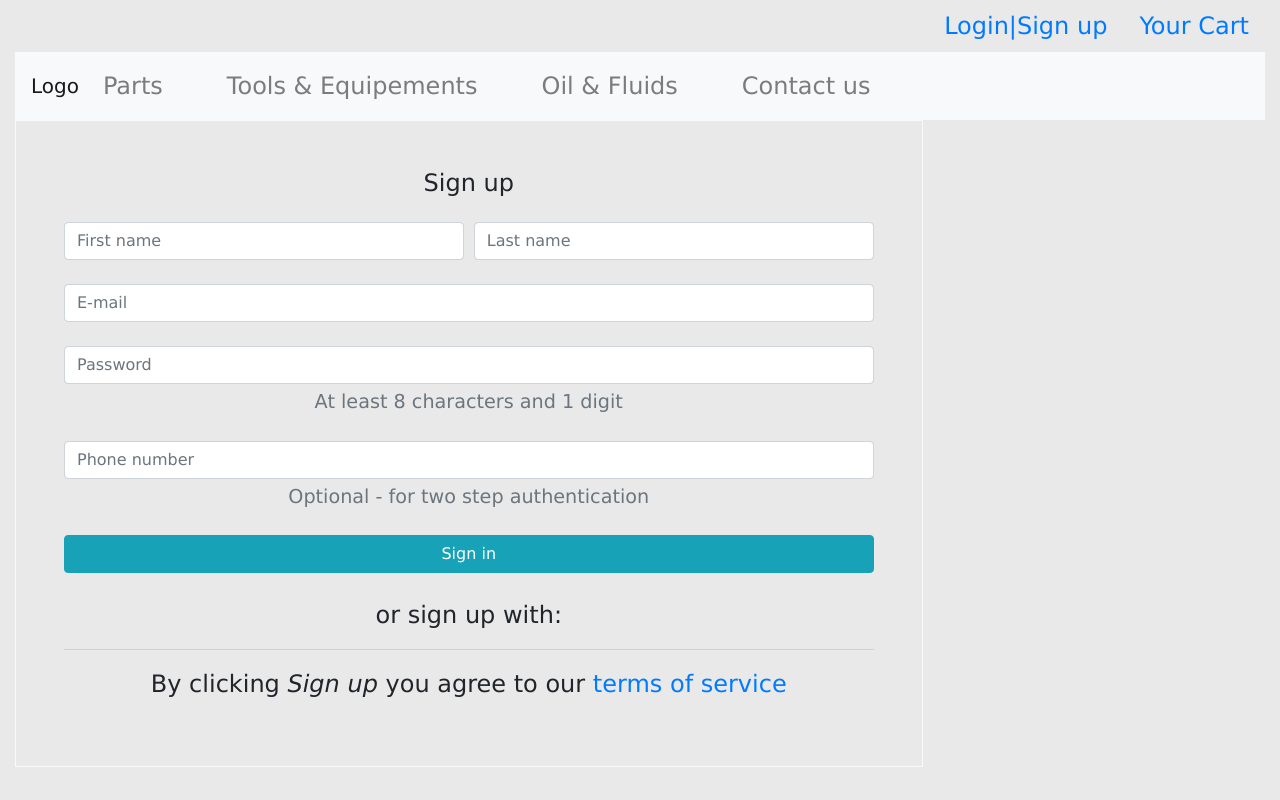
After one commit to khalidame/BrakeandGo, a PHP site: page /login.php in a window 1280 px wide. The commit adds this page. Run offline with PHP 8.4, Linux system fonts and the light colour scheme.

Commit message:
added new pages

```diff
--- a/Styles/Stylesheet.css
+++ b/Styles/Stylesheet.css
@@ -5,7 +5,7 @@ body {
 }
 body,
 html {
-  height: 95%;
+  height: 98%;
 }
 
 .container-body {
--- /dev/null
+++ b/contact.php
@@ -0,0 +1 @@
+<?php require_once 'includes/header.php' ?>
--- a/includes/header.php
+++ b/includes/header.php
@@ -15,7 +15,7 @@
 
     <ul class="nav justify-content-end">
       <li class="nav-item">
-        <a class="nav-link active" href="#">Login|Sign up</a>
+        <a class="nav-link active" href="login.php">Login|Sign up</a>
       </li>
       <li class="nav-item">
         <a class="nav-link" href="#">Your Cart</a>
@@ -26,24 +26,24 @@
 
 
     <nav class="navbar navbar-expand-lg navbar-light bg-light justify-content-center">
-      <a class="navbar-brand" href="#">Logo</a>
+      <a class="navbar-brand" href="index.php">Logo</a>
       <button class="navbar-toggler" type="button" data-toggle="collapse" data-target="#navbarSupportedContent" aria-controls="navbarSupportedContent" aria-expanded="false" aria-label="Toggle navigation">
         <span class="navbar-toggler-icon"></span>
       </button>
 
       <div class="collapse navbar-collapse" id="navbarSupportedContent">
         <ul class="navbar-nav mr-auto">
-          <li class="nav-item active">
-            <a class="nav-link mr-5" href="#">Parts </a>
+          <li class="nav-item">
+            <a class="nav-link mr-5" href="parts.php">Parts </a>
           </li>
           <li class="nav-item">
-            <a class="nav-link mr-5" href="#">Tools</a>
+            <a class="nav-link mr-5" href="tools.php">Tools & Equipements</a>
           </li>
           <li class="nav-item">
-            <a class="nav-link mr-5" href="#">Oil & Fluids</a>
+            <a class="nav-link mr-5" href="oil-fluid.php">Oil & Fluids</a>
           </li>
           <li class="nav-item">
-            <a class="nav-link mr-5" href="#">Contact us</a>
+            <a class="nav-link mr-5" href="contact.php">Contact us</a>
           </li>
         </ul>
       </div>
--- a/index.php
+++ b/index.php
@@ -10,7 +10,7 @@
 
 <body>
 
-    <div class="page-header" id="wrapper">
+    <div class="page-header">
 
         <?php require_once 'includes/header.php' ?>
     </div>
--- /dev/null
+++ b/login.php
@@ -0,0 +1,59 @@
+<?php require_once 'includes/header.php' ?>
+<div class="container-fluid">
+  <div class="row w-75">
+    <div class="col w-50">
+
+
+<form class="text-center border border-light p-5" action="#!">
+
+    <p class="h4 mb-4">Sign up</p>
+
+    <div class="form-row mb-4">
+        <div class="col">
+
+            <input type="text" id="defaultRegisterFormFirstName" class="form-control" placeholder="First name">
+        </div>
+        <div class="col">
+
+            <input type="text" id="defaultRegisterFormLastName" class="form-control" placeholder="Last name">
+        </div>
+    </div>
+
+
+    <input type="email" id="defaultRegisterFormEmail" class="form-control mb-4" placeholder="E-mail">
+
+    <input type="password" id="defaultRegisterFormPassword" class="form-control" placeholder="Password" aria-describedby="defaultRegisterFormPasswordHelpBlock">
+    <small id="defaultRegisterFormPasswordHelpBlock" class="form-text text-muted mb-4">
+        At least 8 characters and 1 digit
+    </small>
+
+
+    <input type="text" id="defaultRegisterPhonePassword" class="form-control" placeholder="Phone number" aria-describedby="defaultRegisterFormPhoneHelpBlock">
+    <small id="defaultRegisterFormPhoneHelpBlock" class="form-text text-muted mb-4">
+        Optional - for two step authentication
+    </small>
+
+
+
+
+    <button class="btn btn-info my-4 btn-block" type="submit">Sign in</button>
+
+
+    <p>or sign up with:</p>
+
+    <a href="#" class="mx-2" role="button"><i class="fab fa-facebook-f light-blue-text"></i></a>
+    <a href="#" class="mx-2" role="button"><i class="fab fa-twitter light-blue-text"></i></a>
+    <a href="#" class="mx-2" role="button"><i class="fab fa-linkedin-in light-blue-text"></i></a>
+    <a href="#" class="mx-2" role="button"><i class="fab fa-github light-blue-text"></i></a>
+
+    <hr>
+
+
+    <p>By clicking
+        <em>Sign up</em> you agree to our
+        <a href="" target="_blank">terms of service</a>
+
+</form>
+</div>
+</div>
+</div>
--- /dev/null
+++ b/oil-fluid.php
@@ -0,0 +1 @@
+<?php require_once 'includes/header.php' ?>
--- /dev/null
+++ b/parts.php
@@ -0,0 +1 @@
+<?php require_once 'includes/header.php' ?>
--- /dev/null
+++ b/tools.php
@@ -0,0 +1 @@
+<?php require_once 'includes/header.php' ?>
```
